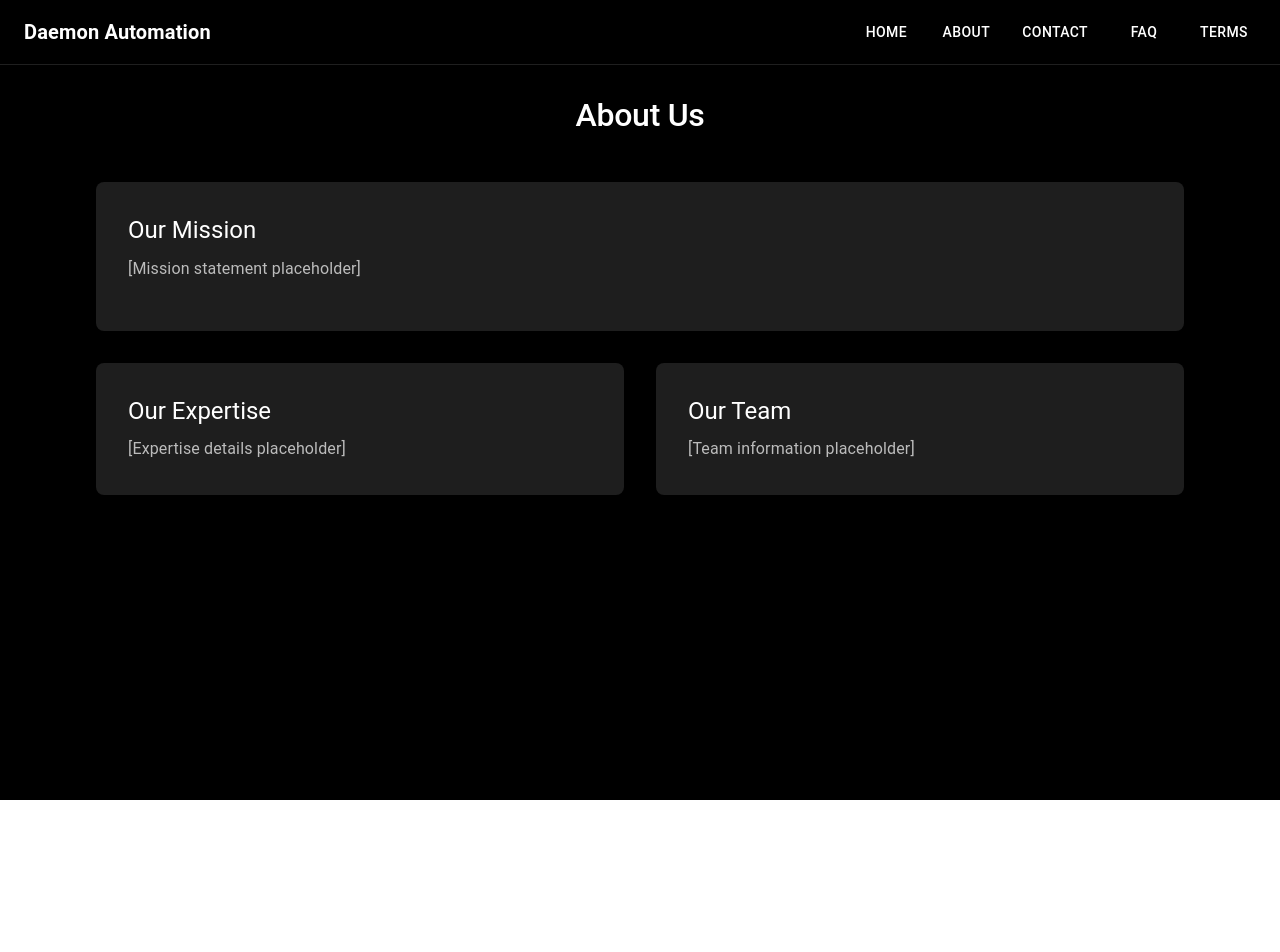
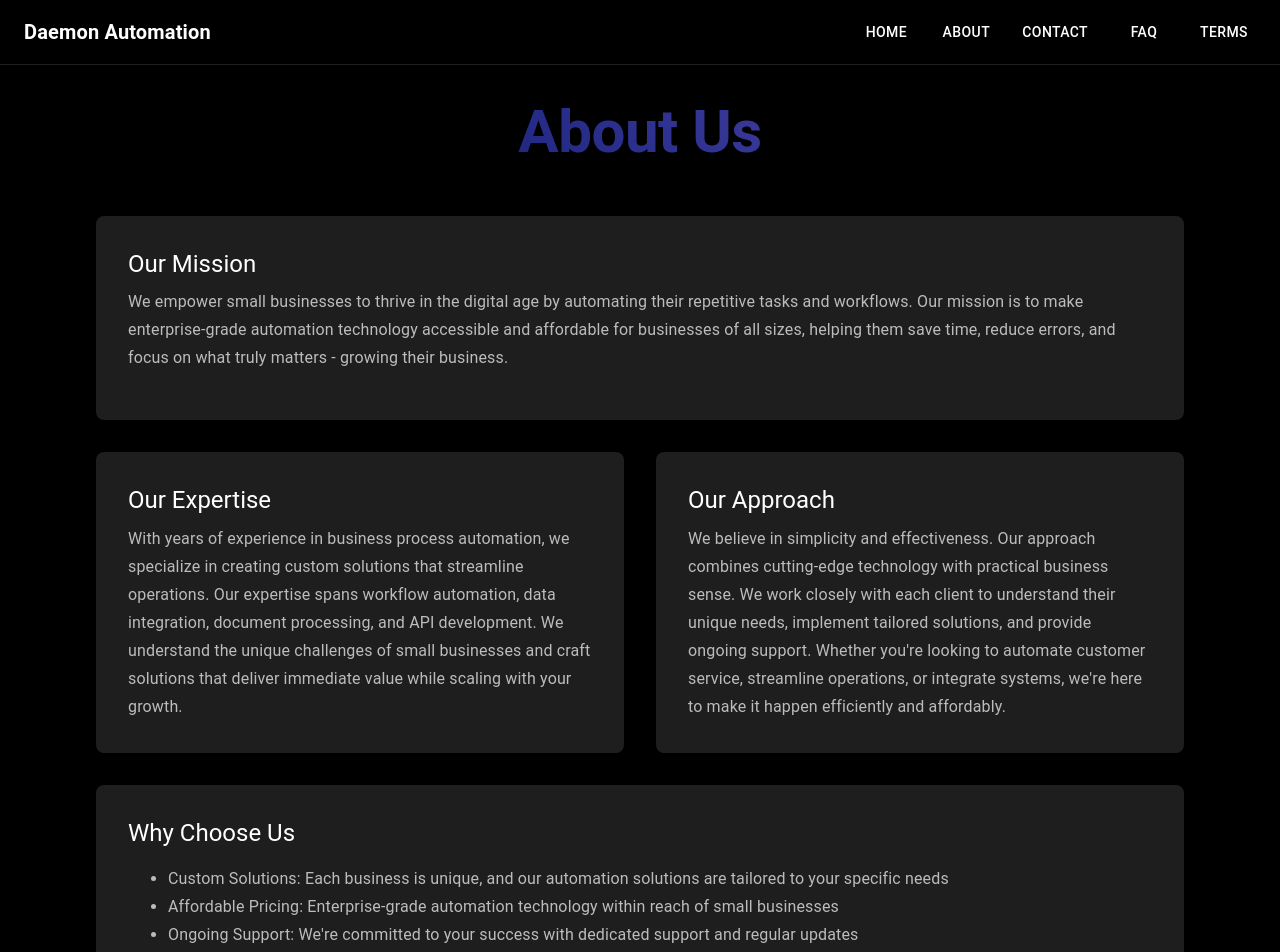
Before and after one commit to shawazi/automation, a React (Vite) app in the folder daemon-automation/: page /about in a window 1280 px wide. Shown: the top 952 px of the page. Before the commit the page ends 800 px from the top, so only its background shows below. Built offline with nearby package versions, Linux system fonts and the light colour scheme.

Commit message:
copywriting, minor styling

```diff
--- a/daemon-automation/src/pages/About.tsx
+++ b/daemon-automation/src/pages/About.tsx
@@ -11,7 +11,17 @@ const About = () => {
   return (
     <Container maxWidth="lg" sx={{ width: '100%', px: { xs: 2, sm: 3, md: 4 } }}>
       <animated.div style={fadeIn}>
-        <Typography variant="h2" sx={{ mb: 6, mt: 4, textAlign: 'center' }}>
+        <Typography variant="h2" sx={{
+          mb: 6,
+          mt: 4,
+          textAlign: 'center',
+          fontSize: { xs: '2.5rem', md: '3.75rem' },
+          fontWeight: 700,
+          background: 'linear-gradient(45deg, #1a237e 30%, #534bae 90%)',
+          WebkitBackgroundClip: 'text',
+          WebkitTextFillColor: 'transparent',
+          backgroundClip: 'text'
+        }}>
           About Us
         </Typography>
 
@@ -22,7 +32,7 @@ const About = () => {
                 Our Mission
               </Typography>
               <Typography variant="body1" paragraph color="text.secondary">
-                [Mission statement placeholder]
+                We empower small businesses to thrive in the digital age by automating their repetitive tasks and workflows. Our mission is to make enterprise-grade automation technology accessible and affordable for businesses of all sizes, helping them save time, reduce errors, and focus on what truly matters - growing their business.
               </Typography>
             </Paper>
           </Grid>
@@ -33,7 +43,7 @@ const About = () => {
                 Our Expertise
               </Typography>
               <Typography variant="body1" color="text.secondary">
-                [Expertise details placeholder]
+                With years of experience in business process automation, we specialize in creating custom solutions that streamline operations. Our expertise spans workflow automation, data integration, document processing, and API development. We understand the unique challenges of small businesses and craft solutions that deliver immediate value while scaling with your growth.
               </Typography>
             </Paper>
           </Grid>
@@ -41,10 +51,26 @@ const About = () => {
           <Grid item xs={12} md={6}>
             <Paper sx={{ p: 4, height: '100%', borderRadius: 2 }}>
               <Typography variant="h5" gutterBottom>
-                Our Team
+                Our Approach
               </Typography>
               <Typography variant="body1" color="text.secondary">
-                [Team information placeholder]
+                We believe in simplicity and effectiveness. Our approach combines cutting-edge technology with practical business sense. We work closely with each client to understand their unique needs, implement tailored solutions, and provide ongoing support. Whether you're looking to automate customer service, streamline operations, or integrate systems, we're here to make it happen efficiently and affordably.
+              </Typography>
+            </Paper>
+          </Grid>
+
+          <Grid item xs={12}>
+            <Paper sx={{ p: 4, borderRadius: 2 }}>
+              <Typography variant="h5" gutterBottom>
+                Why Choose Us
+              </Typography>
+              <Typography variant="body1" paragraph color="text.secondary">
+                <ul>
+                  <li>Custom Solutions: Each business is unique, and our automation solutions are tailored to your specific needs</li>
+                  <li>Affordable Pricing: Enterprise-grade automation technology within reach of small businesses</li>
+                  <li>Ongoing Support: We're committed to your success with dedicated support and regular updates</li>
+                  <li>Proven Results: Our solutions have helped businesses reduce manual work by up to 70% and cut operational costs significantly</li>
+                </ul>
               </Typography>
             </Paper>
           </Grid>
--- a/daemon-automation/src/pages/Contact.tsx
+++ b/daemon-automation/src/pages/Contact.tsx
@@ -51,8 +51,21 @@ const Contact = () => {
   };
 
   return (
-    <animated.div style={fadeIn}>
-      <Container maxWidth="lg" sx={{ py: 8 }}>
+    <Container maxWidth="lg" sx={{ width: '100%', px: { xs: 2, sm: 3, md: 4 } }}>
+      <animated.div style={fadeIn}>
+        <Typography variant="h2" sx={{
+          mb: 6,
+          mt: 4,
+          textAlign: 'center',
+          fontSize: { xs: '2.5rem', md: '3.75rem' },
+          fontWeight: 700,
+          background: 'linear-gradient(45deg, #1a237e 30%, #534bae 90%)',
+          WebkitBackgroundClip: 'text',
+          WebkitTextFillColor: 'transparent',
+          backgroundClip: 'text'
+        }}>
+          Contact Us
+        </Typography>
         <Grid container spacing={4}>
           {/* Contact Form Section */}
           <Grid item xs={12} md={6}>
@@ -166,8 +179,8 @@ const Contact = () => {
             </Paper>
           </Grid>
         </Grid>
-      </Container>
-    </animated.div>
+      </animated.div>
+    </Container>
   );
 };
 
--- a/daemon-automation/src/pages/FAQ.tsx
+++ b/daemon-automation/src/pages/FAQ.tsx
@@ -12,7 +12,17 @@ const FAQ = () => {
   return (
     <Container maxWidth="lg" sx={{ width: '100%', px: { xs: 2, sm: 3, md: 4 } }}>
       <animated.div style={fadeIn}>
-        <Typography variant="h2" sx={{ mb: 6, mt: 4, textAlign: 'center' }}>
+        <Typography variant="h2" sx={{
+          mb: 6,
+          mt: 4,
+          textAlign: 'center',
+          fontSize: { xs: '2.5rem', md: '3.75rem' },
+          fontWeight: 700,
+          background: 'linear-gradient(45deg, #1a237e 30%, #534bae 90%)',
+          WebkitBackgroundClip: 'text',
+          WebkitTextFillColor: 'transparent',
+          backgroundClip: 'text'
+        }}>
           Frequently Asked Questions
         </Typography>
 
--- a/daemon-automation/src/pages/Terms.tsx
+++ b/daemon-automation/src/pages/Terms.tsx
@@ -11,7 +11,17 @@ const Terms = () => {
   return (
     <Container maxWidth="lg" sx={{ width: '100%', px: { xs: 2, sm: 3, md: 4 } }}>
       <animated.div style={fadeIn}>
-        <Typography variant="h2" sx={{ mb: 6, mt: 4, textAlign: 'center' }}>
+        <Typography variant="h2" sx={{
+          mb: 6,
+          mt: 4,
+          textAlign: 'center',
+          fontSize: { xs: '2.5rem', md: '3.75rem' },
+          fontWeight: 700,
+          background: 'linear-gradient(45deg, #1a237e 30%, #534bae 90%)',
+          WebkitBackgroundClip: 'text',
+          WebkitTextFillColor: 'transparent',
+          backgroundClip: 'text'
+        }}>
           Terms and Conditions
         </Typography>
 
@@ -20,32 +30,32 @@ const Terms = () => {
             1. Terms of Service
           </Typography>
           <Typography variant="body1" paragraph color="text.secondary">
-            [Terms of service content placeholder]
+            By accessing and using this website, you agree to be bound by these Terms of Service. These terms govern your use of our website and the information provided herein. For specific terms regarding our automation services, including detailed service levels, data processing, and custom integrations, a separate service agreement will be provided during the client onboarding process. You must be at least 18 years old to use this website or engage our services. We reserve the right to modify these website terms at any time, with updates posted on this page.
           </Typography>
 
           <Typography variant="h5" gutterBottom sx={{ mt: 4 }}>
-            2. Privacy Policy
+            2. Website Use and Privacy
           </Typography>
           <Typography variant="body1" paragraph color="text.secondary">
-            [Privacy policy content placeholder]
+            This website collects basic usage data through cookies and analytics tools to improve user experience. Any information submitted through our contact or inquiry forms will be handled according to our Privacy Policy. We implement standard security measures to protect website data. The collection and processing of data related to actual automation services will be governed by individual service agreements and our detailed Privacy Policy, which will be provided to clients separately.
           </Typography>
 
           <Typography variant="h5" gutterBottom sx={{ mt: 4 }}>
-            3. Use License
+            3. Intellectual Property
           </Typography>
           <Typography variant="body1" paragraph color="text.secondary">
-            [License information placeholder]
+            All content on this website, including but not limited to text, graphics, logos, images, and software, is our property or that of our content suppliers and is protected by international copyright laws. You may access, browse, and use these materials for your personal information and to learn about our services. Any other use, including reproduction, modification, distribution, or republication, without our prior written consent, is strictly prohibited.
           </Typography>
 
           <Typography variant="h5" gutterBottom sx={{ mt: 4 }}>
-            4. Disclaimer
+            4. General Disclaimer
           </Typography>
           <Typography variant="body1" paragraph color="text.secondary">
-            [Disclaimer content placeholder]
+            This website and its contents are provided "as is" for informational purposes only. While we strive to keep the information up to date and correct, we make no representations or warranties of any kind about the completeness, accuracy, reliability, or availability of this website. Any reliance you place on such information is strictly at your own risk. Specific terms, warranties, and guarantees regarding our automation services will be detailed in individual client service agreements.
           </Typography>
 
           <Typography variant="caption" display="block" sx={{ mt: 4, color: 'text.secondary' }}>
-            Last updated: [Date placeholder]
+            Last updated: November 2024
           </Typography>
         </Paper>
       </animated.div>
```
